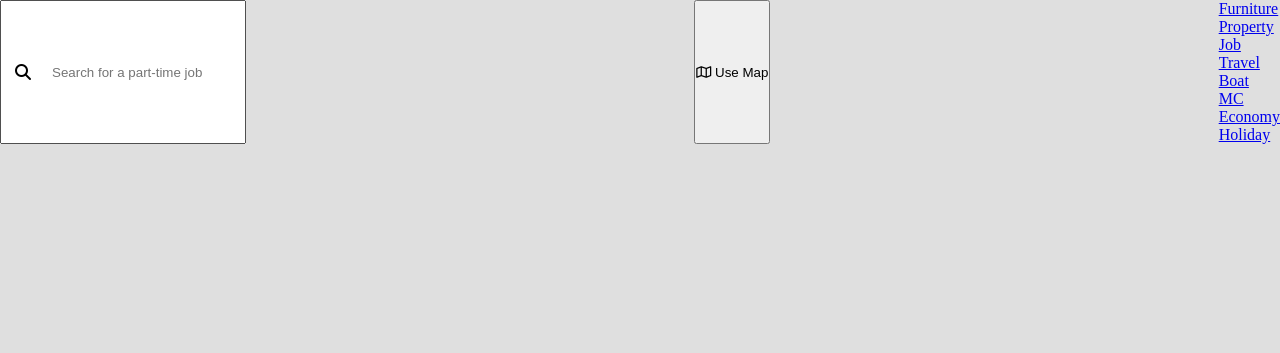
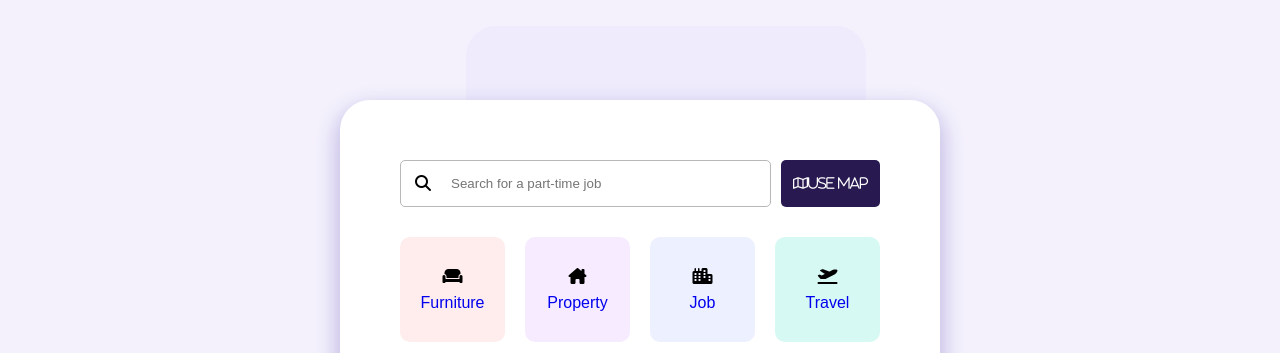
Before and after one commit to na-zim/Ui-task, a plain HTML site: page index.html in a window 1280 px wide. Shown: the top 353 px of the page. Drawn offline with Linux system fonts and the light colour scheme.

Commit message:
project finished

```diff
--- a/index.html
+++ b/index.html
@@ -1,57 +1,72 @@
-<DOCTYPE html>
+<!DOCTYPE html>
 <html lang="en">
 <head>
-    <meta charset="UTF-8" />
-    <meta name="viewport" content="width=device-width, initial-scale=1.0" />
-    <title>Document</title>
-    <link rel="stylesheet" href="./style.css" />
+    <meta charset="UTF-8">
+    <meta name="viewport" content="width=device-width, initial-scale=1.0">
+    <title>Ui-Design</title>
+    <link rel="stylesheet" href="./style.css">
     <link rel="stylesheet" href="https://cdnjs.cloudflare.com/ajax/libs/font-awesome/6.5.1/css/all.min.css" integrity="sha512-DTOQO9RWCH3ppGqcWaEA1BIZOC6xxalwEsw9c2QQeAIftl+Vegovlnee1c9QX4TctnWMn13TZye+giMm8e2LwA==" crossorigin="anonymous" referrerpolicy="no-referrer" />
 </head>
 <body>
-        <div class="box-shadow"></div>
-    <div class="class-container">
-
-        <form action="" class="form">
+    <div class="overlay"></div>
+    <div class="container">
+        <form action="#" class="form">
             <span class="search-icon">
                 <i class="fa-solid fa-magnifying-glass"></i>
             </span>
             <input placeholder="Search for a part-time job"/>
-
-             <button class="btn"><i class="fa-regular fa-map"></i> Use Map </button>
-             <div class="category-container">
-              <div class="category-item Furniturebk">
-                  <i class="icon Furniture"></i>
+                <button class="btn" type="click">
+                    <i class="fa-regular fa-map">Use Map</i>
+                </button>
+            </form>
+            <div class="content">
+                <div class="category-item item1">
+                    <i class="fa-solid fa-couch"></i>
                     <a href="#">Furniture</a>
                 </div>
-              <div class="category-item Propertybk">
-                  <i class="icon Property"></i>
+                <div class="category-item item2">
+                    <i class="fa-solid fa-house-chimney"></i>
                     <a href="#">Property</a>
                 </div>
-              <div class="category-item Jobbk">
-                  <i class="icon Job"></i>
+                <div class="category-item item3">
+                    <i class="fa-solid fa-city"></i>
                     <a href="#">Job</a>
                 </div>
-              <div class="category-item Travelbk">
-                  <i class="icon Travel"></i>
+                <div class="category-item item4">
+                    <i class="fa-solid fa-plane-departure"></i>
                     <a href="#">Travel</a>
                 </div>
-              <div class="category-item Boatbk">
-                  <i class="icon Boat"></i>
+                <div class="category-item item5">
+                    <i class="fa-solid fa-sailboat"></i>
                     <a href="#">Boat</a>
                 </div>
-              <div class="category-item MCbk">
-                  <i class="icon MC"></i>
-                  <a href="#">MC</a>
+                <div class="category-item item6">
+                    <i class="fa-solid fa-motorcycle"></i>
+                    <a href="#">Motorcycle</a>
                 </div>
-              <div class="category-item Economybk">
-                  <i class="icon Economy"></i>
+                <div class="category-item item7">
+                    <i class="fa-brands fa-bitcoin"></i>
                     <a href="#">Economy</a>
                 </div>
-              <div class="category-item Holidaybk">
-                  <i class="icon Holiday"></i>
-                  <a href="#">Holiday</a>
+                <div class="category-item item8">
+                    <i class="fa-solid fa-icons"></i>
+                    <a href="#">Music</a>
+
+
                 </div>
-     </form>
+
+
+
+
+            </div>
+
+
+
+
+
+
+
+
     </div>
 </body>
 </html>
--- a/style.css
+++ b/style.css
@@ -1,40 +1,137 @@
-* {
+ *{
   margin: 0;
   padding: 0;
   box-sizing: border-box;
 }
+a{
+  text-decoration: none;
+}
 body{
-    background-color: rgb(223, 223, 223);
+  background-color:#F4F1FD;
+  font-family:Arial, Helvetica, sans-serif ;
+}
+.overlay{
+  margin: 26px;
+  position: absolute;
+  top: 0;
+  left: 50%;
+  transform: translateX(-50%);
+  width: 400px;
+  height: 600px;
+  background-color: #EFEBFD;
+  z-index: -5;
+  border-bottom-left-radius: 30px;
+  border-bottom-right-radius: 30px;
+  border-top-right-radius: 30px;
+  border-top-left-radius: 30px;
+
 }
 
 .container {
   width: 600px;
-    height: 400px;
-    background-color: white;
-    margin: 60px auto;
+
+  margin: 0 auto;
+  margin-top: 100px;
+  padding: 60px;
   border-radius: 30px;
-    padding: 50px;
+  background: white;
+  box-shadow: 0px 10px 20px 5px rgba(24, 6, 142, 0.202);
 }
-
-  .form {
+.form{
   position: relative;
   width: 100%;
   display: flex;
   justify-content: space-between;
-
+  gap: 10px;
+  margin-bottom: 30px;
 
   .search-icon {
     position: absolute;
     top: 50%;
     transform: translateY(-50%);
     left: 15px;
+}
+}
+
+input{
+  width: 100%;
+  padding: 15px;
+  padding-left: 50px;
+  border-radius: 5px;
+  border: 1px solid rgb(184, 184, 184);
+  outline: none;
 
 }
 
-    input {
-      padding: 15px;
-      padding-left: 50px;
-      width: auto;
-      /* width: 150px; */
+.btn {
+  padding: 12px;
+  /*width: 200px;*/
+  white-space: nowrap;
+  border: none;
+  outline: none;
+  color: white;
+  background:#281a51;;
+  border-radius: 5px;
+  cursor: pointer;
 }
+
+.btn:hover {
+  background-color: rgb(76, 50, 130);
+
 }
+.content {
+  display: flex;
+  justify-content: space-between;
+  flex-wrap: wrap;
+  gap: 14px;
+}
+.category-item{
+  width: 105px;
+  height: 105px;
+  display: flex;
+  flex-direction: column;
+  align-items: center;
+  justify-content: center;
+  border-radius: 10px;
+}
+
+.item1{
+  background: #FFECEC;
+}
+
+.item2{
+  background: #F7ECFF;
+}
+.item3{
+  background: #ECF0FF;
+}
+
+.item4{
+  background: #D7F9F3;
+}
+
+.item5{
+  background: #E2FFD4;
+}
+
+.item6{
+  background: #ECE9F7;
+}
+
+.item7{
+  background: #FFF3C9;
+}
+
+.item8{
+  background: #FFD9C9;
+}
+.item1:hover{
+  background-color: rgb(255, 230, 234);
+}
+.item2:hover{
+  background-color:rgb(236, 225, 236);
+}
+
+.category-item i{
+  margin-bottom: 10px;
+}
```
Lines whose indentation alone changed are shown as unchanged.
